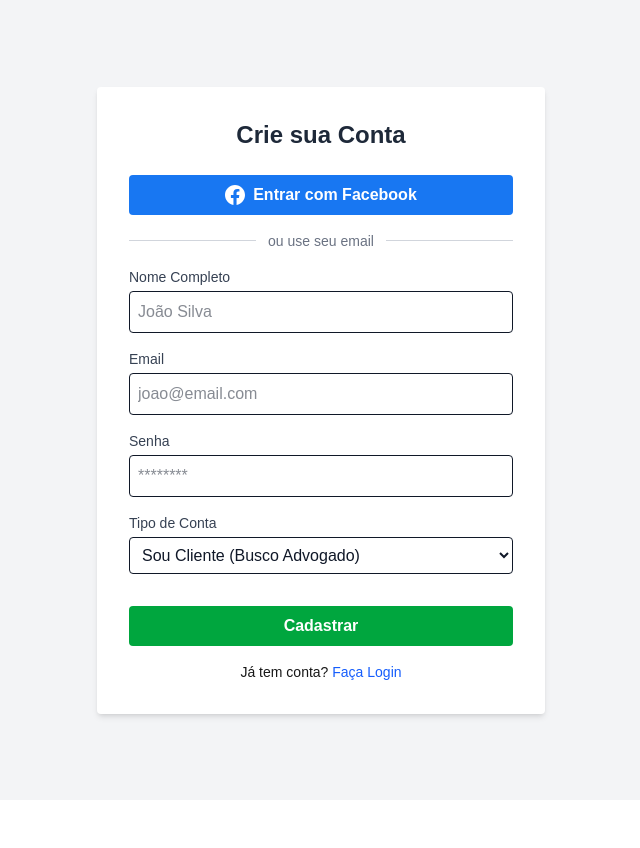
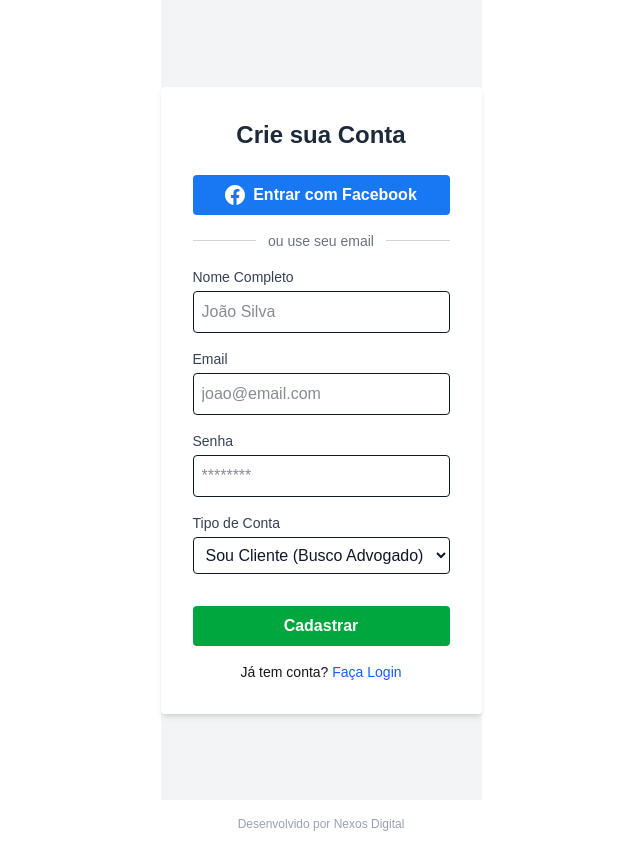
Before and after one commit to Roque-Pro/socialjuris, a Next.js app in the folder socialjuris/: page /register in a window 1280 px wide. Shown: the whole page, without its empty margins (319-959 px from the left). Before the commit the page ends 800 px from the top, so only its background shows below. Built offline with nearby package versions, Linux system fonts and the light colour scheme; no server answers.

Commit message:
Add: Ajustes em rotas, componentes e resumo de correções

```diff
--- a/socialjuris/app/login/page.tsx
+++ b/socialjuris/app/login/page.tsx
@@ -3,6 +3,7 @@
 import { useState } from "react";
 import { useAuth } from "../../context/AuthContext";
 import { apiFetch } from "../../utils/api";
+import Footer from "../../components/Footer";
 
 export default function LoginPage() {
   const { login } = useAuth();
@@ -77,6 +78,7 @@
            Não tem conta? <a href="/register" className="text-blue-600 hover:underline">Cadastre-se</a>
         </div>
       </div>
+      <Footer />
     </div>
   );
 }
--- a/socialjuris/app/register/page.tsx
+++ b/socialjuris/app/register/page.tsx
@@ -3,6 +3,7 @@
 import { useState, useEffect, Suspense } from "react";
 import { useRouter, useSearchParams } from "next/navigation";
 import { apiFetch } from "../../utils/api";
+import Footer from "../../components/Footer";
 
 function RegisterContent() {
   const router = useRouter();
@@ -153,8 +154,13 @@
 
 export default function RegisterPage() {
   return (
-    <Suspense fallback={<div className="flex min-h-screen items-center justify-center"><div className="animate-spin rounded-full h-12 w-12 border-b-2 border-blue-600"></div></div>}>
-      <RegisterContent />
-    </Suspense>
+    <div className="flex flex-col min-h-screen">
+      <div className="flex-1 flex items-center justify-center">
+        <Suspense fallback={<div className="flex min-h-screen items-center justify-center"><div className="animate-spin rounded-full h-12 w-12 border-b-2 border-blue-600"></div></div>}>
+          <RegisterContent />
+        </Suspense>
+      </div>
+      <Footer />
+    </div>
   );
 }
--- /dev/null
+++ b/socialjuris/components/Footer.tsx
@@ -0,0 +1,14 @@
+export default function Footer() {
+  return (
+    <footer className="py-4 text-center text-xs text-gray-400">
+      <a
+        href="https://www.nexosdigital.top"
+        target="_blank"
+        rel="noopener noreferrer"
+        className="hover:text-gray-600 transition"
+      >
+        Desenvolvido por Nexos Digital
+      </a>
+    </footer>
+  );
+}
```
Also changed, not shown: 2 other files (tests, documents, lock files or other folders).
